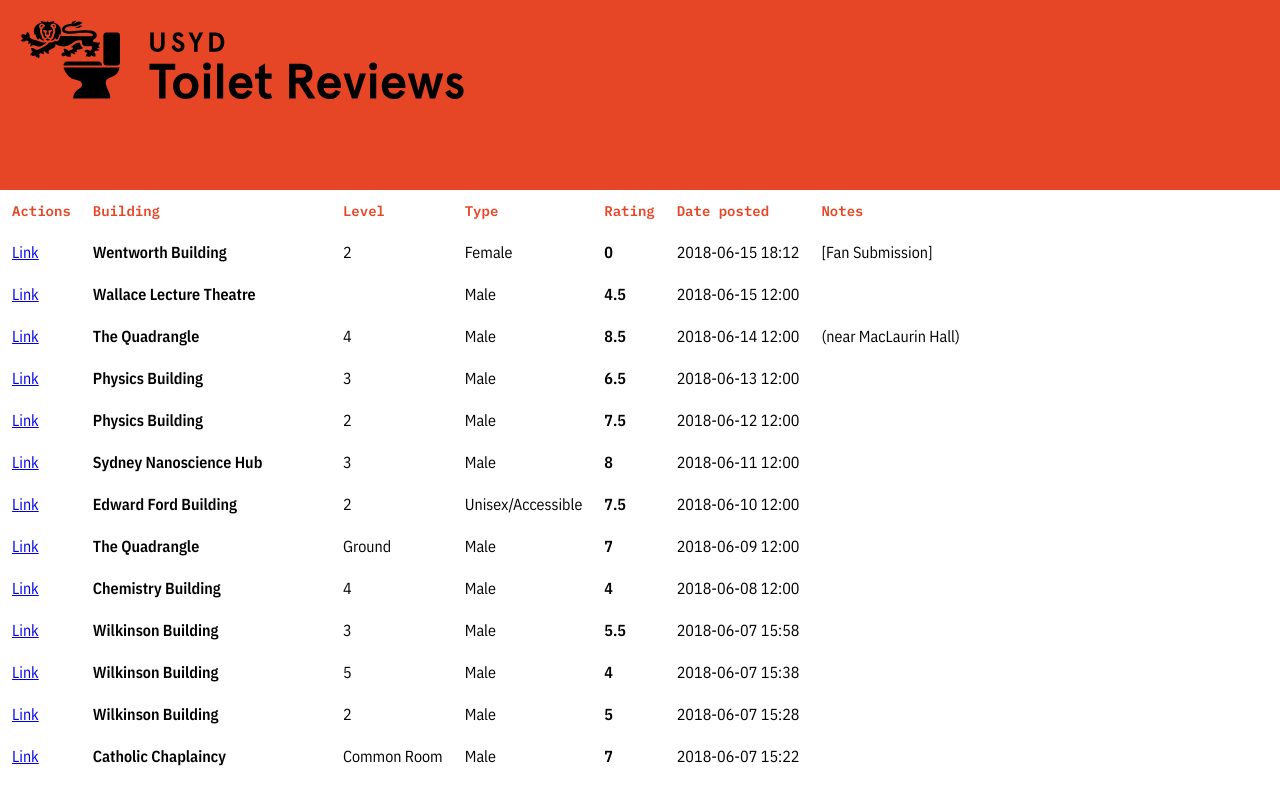
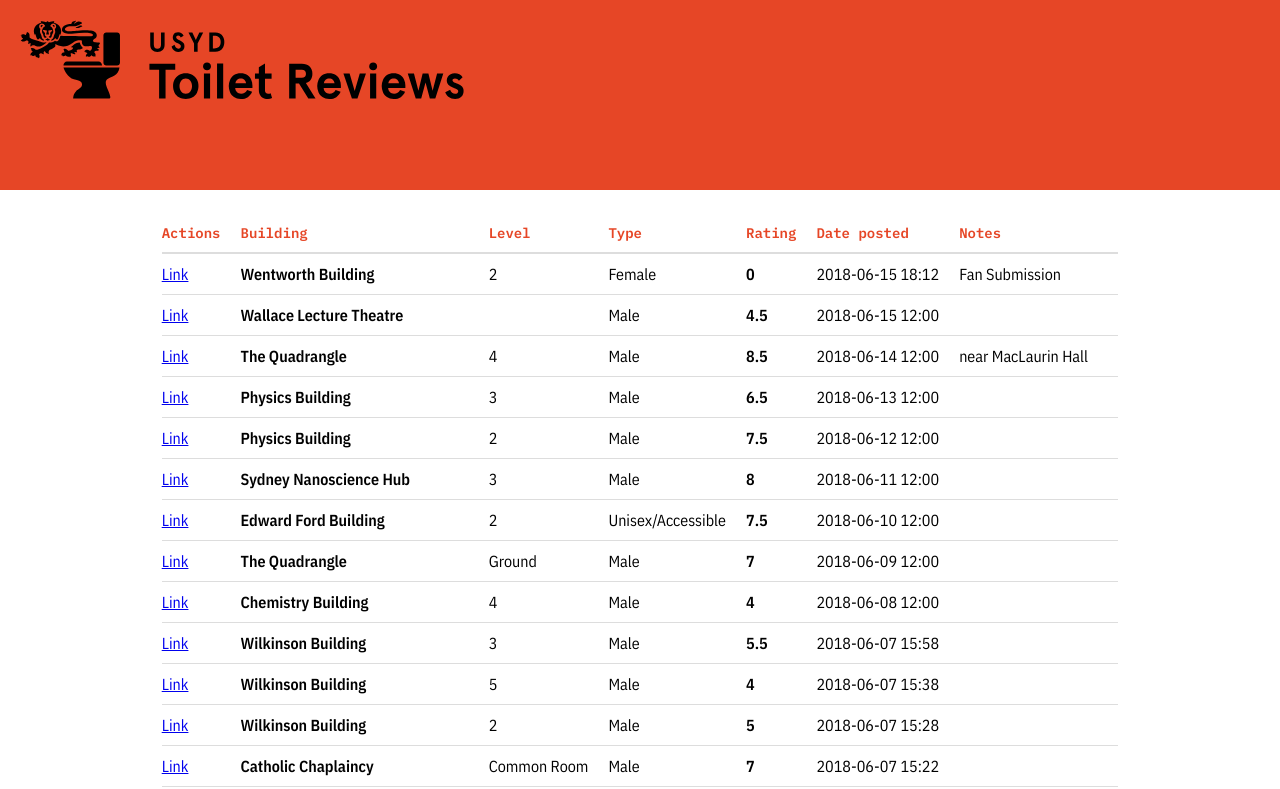
Before and after one commit to notsidney/usydtoiletreviews, a React (Create React App) app: page / in a window 1280 px wide. Shown: the top 789 px of the page. Built offline with nearby package versions, Linux system fonts and the light colour scheme.

Commit message:
Foundation for sorting & filtering

```diff
--- a/public/index.html
+++ b/public/index.html
@@ -3,7 +3,7 @@
   <head>
     <meta charset="utf-8">
     <meta name="viewport" content="width=device-width, initial-scale=1, shrink-to-fit=no">
-    <meta name="theme-color" content="#000000">
+    <meta name="theme-color" content="#E64626">
     <!--
       manifest.json provides metadata used when your web app is added to the
       homescreen on Android. See https://developers.google.com/web/fundamentals/engage-and-retain/web-app-manifest/
--- a/src/App.js
+++ b/src/App.js
@@ -8,7 +8,7 @@
     super(props);
 
     this.state = {
-      search: ''
+      search: '',
     };
   }
 
--- a/src/ReviewTable.css
+++ b/src/ReviewTable.css
@@ -1,13 +1,24 @@
+table {
+  margin: 1.5rem auto;
+
+  border-spacing: 0;
+}
+
+th, td {
+  text-align: left;
+
+  padding: .625rem 1.25rem .625rem 0;
+  min-height: 3.125rem;
+  border-bottom: .0625rem solid #DDD;
+}
+
 th {
   font-family: 'IBM Plex Mono', monospace;
   font-size: .875rem;
   font-weight: 600;
   color: #E64626;
-}
 
-th, td {
-  text-align: left;
-  padding: .625rem;
+  border-bottom-width: .125rem;
 }
 
 td:nth-of-type(2),
@@ -15,6 +26,11 @@
   font-weight: 600;
 }
 
-tr {
-  border-width: .0625rem;
+th:last-of-type,
+td:last-of-type {
+  padding-right: 0;
 }
+
+h1.loading {
+  text-align: center;
+}
--- a/src/ReviewTable.js
+++ b/src/ReviewTable.js
@@ -7,48 +7,57 @@
     super(props);
 
     this.state = {
-      downloadProgress: 0,
       downloading: true,
-      data: null,
-    }
+      page_id: null,
+      posts: {},
+      displayOrder: [],
+      originalOrder: [],
+    };
   }
 
   componentDidMount() {
     // axios.get('https://usydtoiletreviews-api.herokuapp.com/', {
-    axios.get('posts.json', {
-      // Send progress to App state
-      onDownloadProgress: (progressEvent) => {
-        let progress = Math.floor(
-          progressEvent.loaded / progressEvent.total * 100);
-        this.setState({downloadProgress: progress});
-      }
-    })
+    axios.get('posts.json')
       .then((response) => {
-        // Cache to localStorage
-        // localStorage.setItem('data', JSON.stringify(response.data));
+        // Loop through each post and store it as a key-value pair
+        const posts = {};
+        // Store original order here
+        const displayOrder = [];
+        response.data.posts.forEach((item) => {
+          posts[item.id] = item;
+          displayOrder.push(item.id);
+        });
         // Add to App state
         this.setState({
           downloading: false,
-          data: response.data
+          page_id: response.data.page_id,
+          posts,
+          displayOrder,
+          originalOrder: displayOrder,
         });
       })
       .catch(error => alert(`Error loading data:\n${error}`));
   }
 
   render() {
-    const tableRows = this.state.downloading
-      ? (
-        <tr>
-          <td>
-            Loading…
-          </td>
-        </tr>
-      )
-      : this.state.data.posts.map(item => (
-        <tr key={item.id}>
+    // Render something else when downloading
+    if (this.state.downloading) {
+      return (
+        <h1 className="loading">
+          Loading…
+        </h1>
+      );
+    }
+    // Otherwise, render content
+    // Renders based on order of IDs in displayOrder in state
+    const tableRows = this.state.displayOrder.map((id) => {
+      const item = this.state.posts[id];
+
+      const tableRow = item !== undefined ? (
+        <tr key={id}>
           <td>
             <a
-              href={`https://www.facebook.com/${this.state.data.page_id}/posts/${item.id}`}
+              href={`https://www.facebook.com/${this.state.page_id}/posts/${item.id}`}
               target="_blank"
               rel="noopener noreferrer"
             >
@@ -60,9 +69,12 @@
           <td>{item.type}</td>
           <td>{item.rating}</td>
           <td>{item.timestamp}</td>
-          <td>{item.notes}</td>
+          <td>{item.notes.replace(/(\[|\]|\(|\))/g, '')}</td>
         </tr>
-      ));
+      ) : null;
+
+      return tableRow;
+    });
 
     return (
       <table>
```
Also changed, not shown: .eslintrc.json, public/manifest.json.
